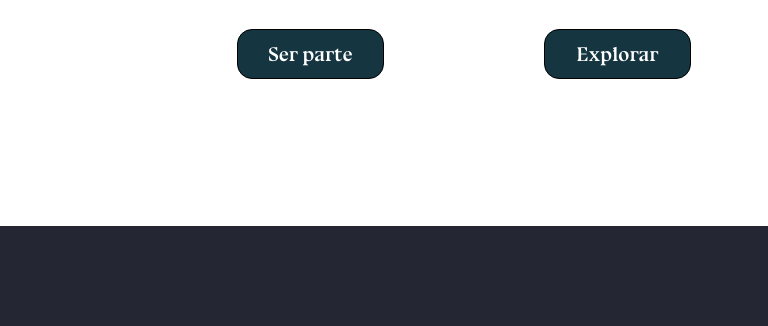
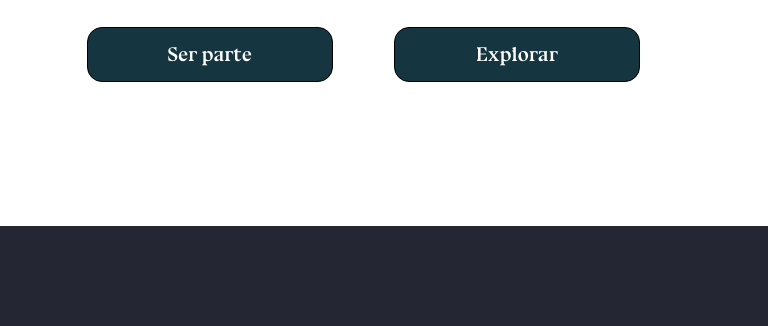
Before and after one commit to AngelNiz/Integrador, a plain HTML site: page index.html in a window 768 px wide. Shown: the part 474-800 px from the top of the page. Drawn offline with Linux system fonts and the light colour scheme.

Commit message:
responsivefinal

```diff
--- a/index.css
+++ b/index.css
@@ -440,6 +440,14 @@ section#explora{
             min-width: 150px;
 
         }
+        .botonhero {
+            display: flex;
+            justify-content: center;
+            width: 80%;
+            height: 55px;
+            margin-left: 10px;
+
+        }
 
         form {
             width: 70%;
```
